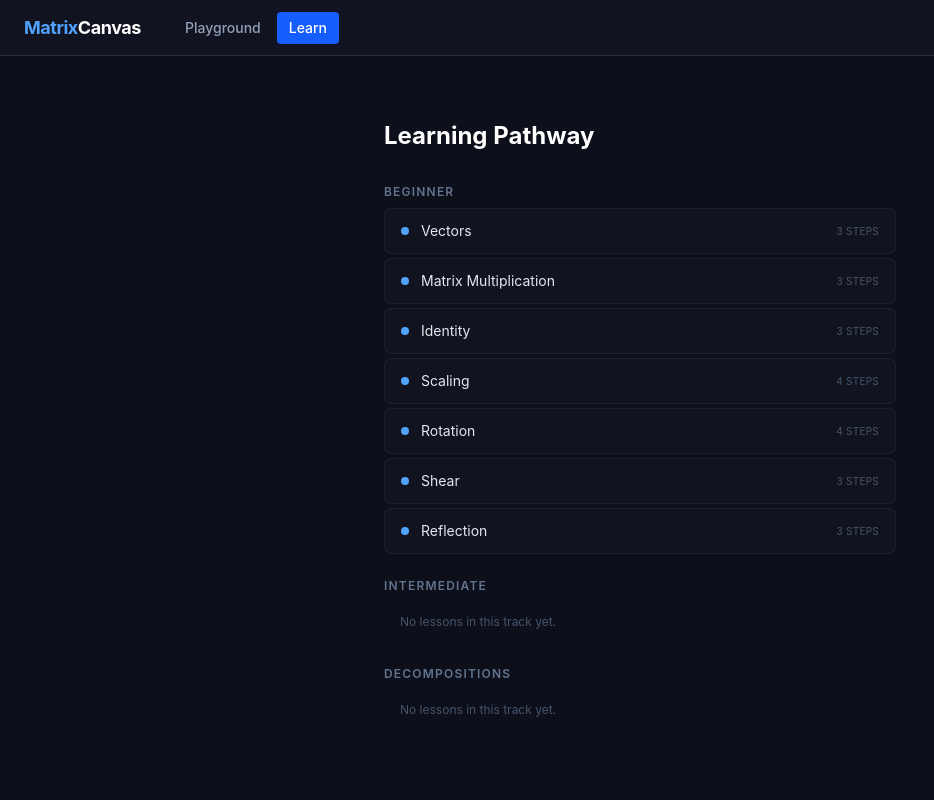
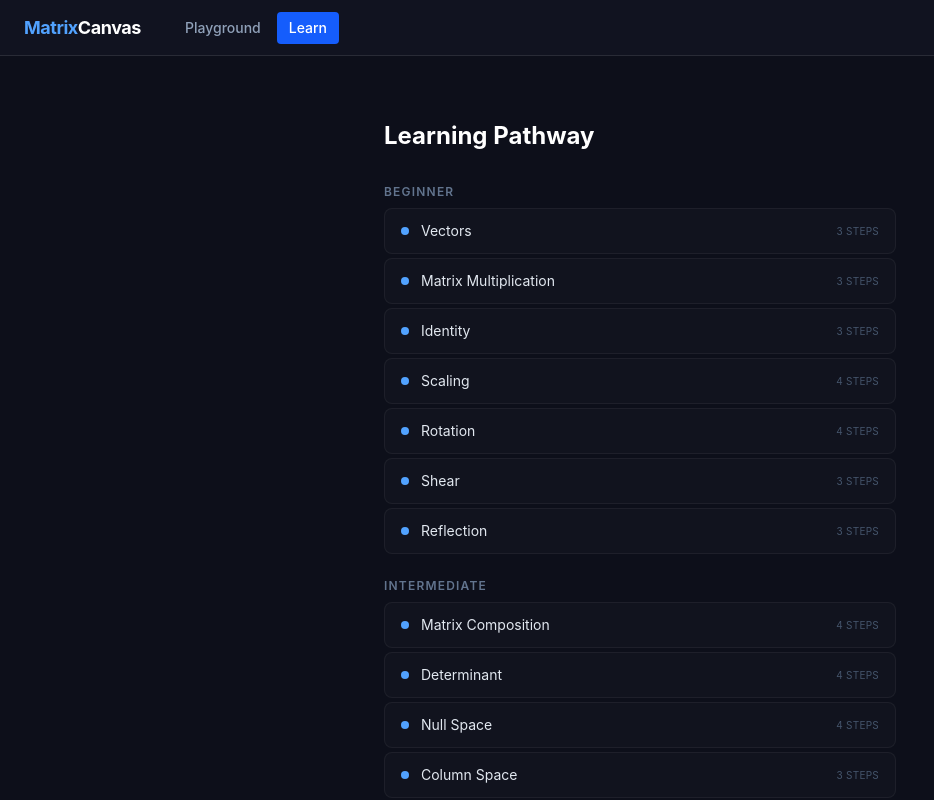
Before and after one commit to ithun-y-ittesaf/MatrixCanvas, a React (Vite) app: page /learn in a window 1280 px wide. Shown: the whole page, without its empty margins (0-934 px from the left). Built offline with nearby package versions, Linux system fonts and the light colour scheme.

Commit message:
lessons: register intermediateTrack alongside beginnerTrack
ALL_LESSONS now concatenates both tracks, so the Learning Pathway
page's Intermediate section shows all 6 Matrix Composition/Determinant/
Null Space/Column Space/Invertibility/Eigenvectors lessons. Only
Decompositions is still empty.

```diff
--- a/src/lessons/index.ts
+++ b/src/lessons/index.ts
@@ -1,10 +1,11 @@
 import type { Lesson } from './types';
 import { BEGINNER_TRACK } from './beginnerTrack';
+import { INTERMEDIATE_TRACK } from './intermediateTrack';
 
 // The single place lesson-consuming UI (LearningPage) reads the full
 // curriculum from, so a new track just needs to be added to this array —
-// nothing else has to change to make it navigable. Intermediate and
-// Decompositions tracks have no real content yet; TEST_LESSONS in
-// testLessons.ts stays out of here since those are dev-only smoke-test
-// lessons for the engine (see appStore.lessons.test.ts), not curriculum.
-export const ALL_LESSONS: Lesson[] = [...BEGINNER_TRACK];
+// nothing else has to change to make it navigable. Decompositions has no
+// real content yet; TEST_LESSONS in testLessons.ts stays out of here since
+// those are dev-only smoke-test lessons for the engine (see
+// appStore.lessons.test.ts), not curriculum.
+export const ALL_LESSONS: Lesson[] = [...BEGINNER_TRACK, ...INTERMEDIATE_TRACK];
```
